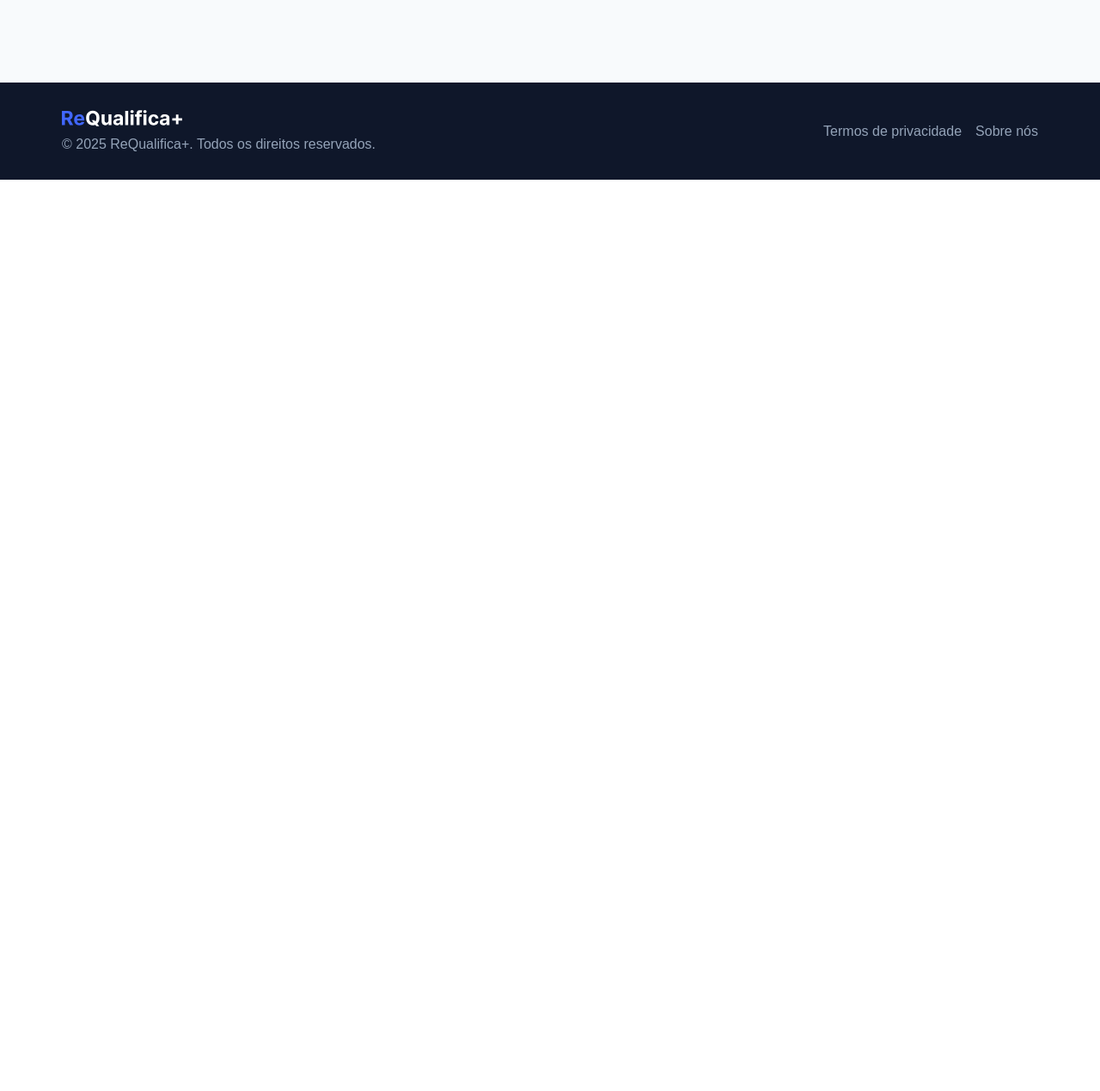
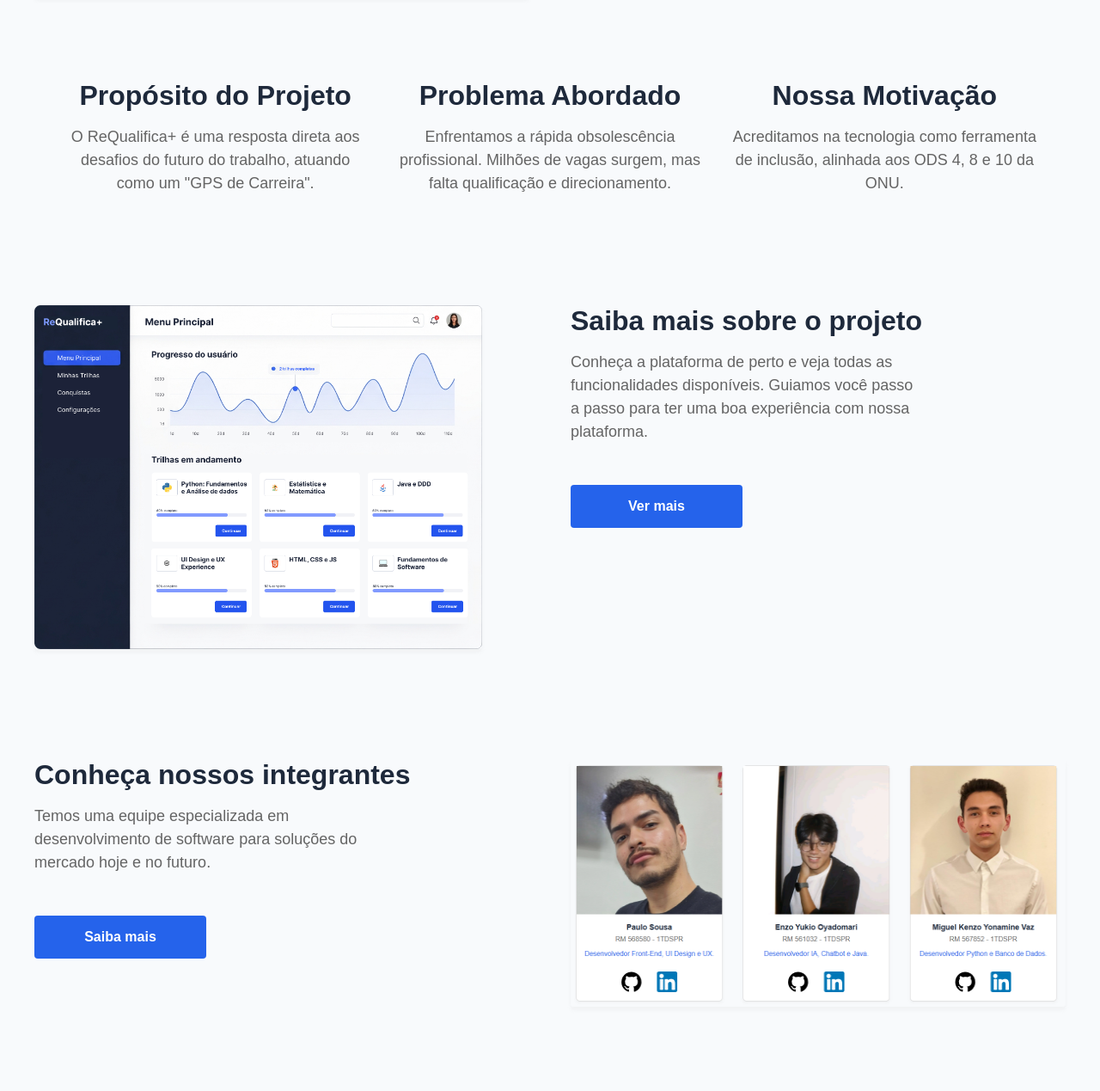
Before and after one commit to PauloSousaJDEV/GS1-Front, a plain HTML site: page sobre.html in a window 1280 px wide. Shown: the part 631-1900 px from the top of the page at 86% size. Before the commit the page ends 840 px from the top, so only its background shows below. Drawn offline with Linux system fonts and the light colour scheme.

Commit message:
Adição de novas seções e estilização das páginas

```diff
--- a/css/style.css
+++ b/css/style.css
@@ -248,11 +248,12 @@ header::after {
     display: flex;
     gap: 3rem;
     margin-bottom: 4rem;
+    padding: 2rem 0;
 }
 
 .split-section-item {
     flex: 1;
-    max-height: 300px;
+    max-height: 400px;
 
 
     & p {
@@ -611,6 +612,7 @@ details p {
 
 .timeline-item {
     display: flex;
+    justify-content: center;
     align-items: center;
     margin-bottom: 2rem;
     gap: 2rem;
@@ -680,6 +682,23 @@ details p {
     background-color: var(--color-primary-dark);
 }
 
+.three-section {
+    display: flex;
+    gap: 2rem;
+    text-align: center;
+    margin-bottom: 6rem;
+
+    & p {
+        line-height: 1.5;
+        color: var(--text-lightgray);
+        font-size: 1.125rem
+    }
+}
+
+.split-item-div {
+    margin-bottom: 2rem;
+}
+
 .footer {
     background-color: var(--bg-footer);
     padding: 2rem 0;
--- a/sobre.html
+++ b/sobre.html
@@ -84,6 +84,65 @@
                 </div>
             </section>
         </article>
+
+        <section class="three-section container">
+            <div class="three-section-item">
+                <span class="split-section-title">
+                    Propósito do Projeto
+                </span>
+                <p class="split-section-desc">
+                    O ReQualifica+ é uma resposta direta aos desafios do futuro do trabalho, atuando como um "GPS de Carreira".
+                </p>
+            </div>
+            <div class="three-section-item">
+                <span class="split-section-title">
+                    Problema Abordado
+                </span>
+                <p class="split-section-desc">
+                    Enfrentamos a rápida obsolescência profissional. Milhões de vagas surgem, mas falta qualificação e direcionamento.
+                </p>
+            </div>
+            <div class="three-section-item">
+                <span class="split-section-title">
+                    Nossa Motivação
+                </span>
+                <p class="split-section-desc">
+                    Acreditamos na tecnologia como ferramenta de inclusão, alinhada aos ODS 4, 8 e 10 da ONU.
+                </p>
+            </div>
+        </section>
+
+        <section class="split-section container">
+            <div class="split-section-item">
+                <img src="./assets/interface-sistema.png" alt="Imagem das etapas do sistema">
+            </div>
+            <div class="split-section-item">
+                <span class="split-section-title">
+                    Saiba mais sobre o projeto
+                </span>
+                <p class="split-section-desc">
+                    Conheça a plataforma de perto e veja todas as funcionalidades disponíveis. Guiamos você passo a passo para ter uma boa experiência com nossa plataforma.
+                </p>
+                <a class="btn-call-to-action" href="projeto.html">Ver mais</a>
+            </div>
+        </section>
+
+        <section class="split-section container">
+            <div class="split-section-item">
+                <span class="split-section-title">
+                    Conheça nossos integrantes
+                </span>
+                <p class="split-section-desc">
+                    Temos uma equipe especializada em desenvolvimento de software para soluções do mercado hoje e no futuro.
+                </p>
+                <a class="btn-call-to-action" href="integrantes.html">Saiba mais</a>
+            </div>
+            <div class="split-section-item">
+                <img src="./assets/foto-integrantes.png" alt="Interface protótipo do sistema">
+            </div>
+        </section>
+
+
     </main>
 
     <footer class="footer footer-elementor">
```
Also changed, not shown: index.html (+2 -2 lines), integrantes.html (+15 -15 lines), projeto.html (+8 -12 lines), assets/etapas-sistema.png (added), assets/foto-enzo.png (added), assets/foto-integrantes.png (added), assets/foto-miguel.jpg (added), assets/foto_paulo.jpg (added), assets/foto_paulo.png (deleted), assets/imagem-faq.png (added).
